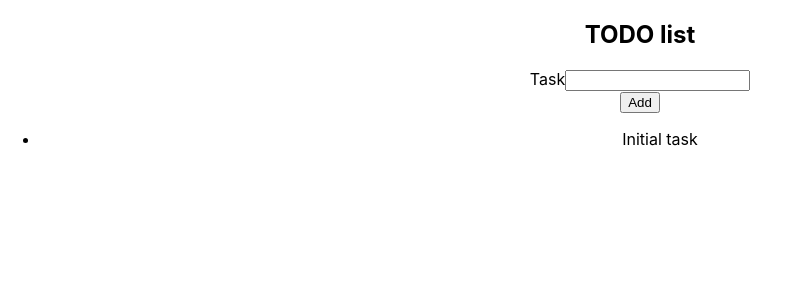
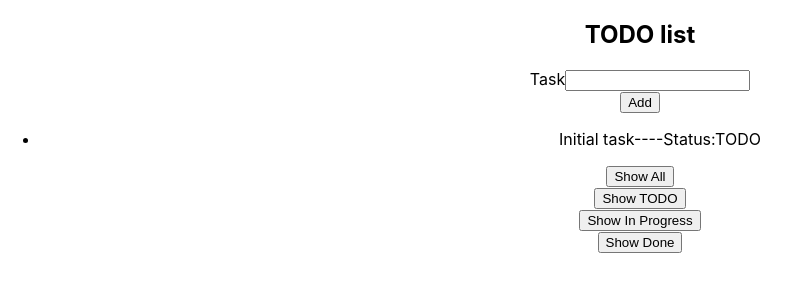
Before and after one commit to ivaylo-apostolov/React-app-TODO-list, a React (Create React App) app in the folder todo/: page / in a window 1280 px wide. Shown: the top 300 px of the page, without its empty margins (0-800 px from the left). Built offline with nearby package versions, Linux system fonts and the light colour scheme.

Commit message:
Update TaskList component, add Task compnent, add events for changing status and to be displayed by diff status

```diff
--- a/todo/src/App.js
+++ b/todo/src/App.js
@@ -1,60 +1,104 @@
 import React, { Component } from "react";
 import Input from "./components/Input/Input";
 import Button from "./components/button/button";
-import TasksList from "./components/tasksList/TasksList"
-import './App.css';
+import Task from "./components/task/Task";
+import TasksList from "./components/tasksList/TasksList";
+import "./App.css";
 
 class App extends Component {
   state = {
     tasks: [
       {
         name: "Initial task",
-        status: "Active",
-        id: "Initial task"
-      }
+        status: "TODO",
+        id: "Initial task",
+      },
     ],
-    inputContent: ""
+    inputContent: "",
+    toShow: "TODO"
   };
 
   inputChange = (event) => {
     let inputValue = this.state.inputContent;
     inputValue = event.target.value;
-    this.setState({inputContent:inputValue})
-  }
+    this.setState({ inputContent: inputValue });
+  };
 
   addTaskToList = () => {
     //TODO check if exists
     let updatedTasks = this.state.tasks;
     let newTask = {
-        name: this.state.inputContent,
-        status: "Active",
-        id: this.state.inputContent
-    }
+      name: this.state.inputContent,
+      status: "TODO",
+      id: this.state.inputContent,
+    };
     updatedTasks.push(newTask);
     this.setState({
-      tasks:updatedTasks
+      tasks: updatedTasks
+    });
+  };
+
+  showChoosenTasks = (choosenTaskName) => {
+    let updatedToShow = this.state.toShow;
+    updatedToShow = choosenTaskName;
+    this.setState({
+      toShow: updatedToShow
+    })
+  }
+
+  changeStatus = (taskIndex) => {
+    let task = {...this.state.tasks[taskIndex]};
+    if(task.status === "TODO") {
+      task.status = "In Progress"
+    } else if(task.status === "In Progress") {
+      task.status = "Done"
+    } else if(task.status === "Done") {
+      task.status = "TODO"
+    }
+
+    const tasksArr = [...this.state.tasks];
+    tasksArr[taskIndex] = task;
+    this.setState({
+      tasks:tasksArr
     })
   }
 
   render() {
-    let tasks = null;
-    tasks = (
+    const tasks = this.state.tasks;
+    const tasksLst = tasks.map((task, index) => {
+    if (this.state.toShow === task.status || this.state.toShow === "All") {
+      return <Task
+            click = {() => this.changeStatus(index)}
+            key={task.id}
+            name={task.name}
+            status={task.status} />
+    }
+  });
+    let tasksList = (
       <div>
         <TasksList
-        tasksList={this.state.tasks} />
+        tasksList={tasksLst}
+        toShow={this.state.toShow} />
       </div>
-    )
+    );
 
     return (
       <div className="App">
         <h2>TODO list</h2>
         <Input
-        changed = {(event) => {this.inputChange(event)}}
-        labelText = "Task"/>
-        <Button
-        click = {this.addTaskToList}
-        btnName = "Add" />
-        {tasks}
+          changed={(event) => {
+            this.inputChange(event);
+          }}
+          labelText="Task"
+        />
+        <Button click={this.addTaskToList} btnName="Add" />
+        {tasksList}
+        <div>
+          <Button click={() => this.showChoosenTasks("All")} btnName="Show All" />
+          <Button click={() => this.showChoosenTasks("TODO")} btnName="Show TODO" />
+          <Button click={() => this.showChoosenTasks("In Progress")} btnName="Show In Progress" />
+          <Button click={() => this.showChoosenTasks("Done")} btnName="Show Done" />
+        </div>
       </div>
     );
   }
--- /dev/null
+++ b/todo/src/components/task/Task.js
@@ -0,0 +1,9 @@
+import React from 'react'
+
+const task = (props) => {
+    return (
+        <li key={props.key} onClick={props.click}>{props.name}----Status:{props.status}</li>
+    )
+}
+
+export default task;
--- a/todo/src/components/tasksList/TasksList.js
+++ b/todo/src/components/tasksList/TasksList.js
@@ -1,12 +1,9 @@
-import React from 'react';
+import React from "react";
 
 const tasksList = (props) => {
-  const tasks = props.tasksList;
-  const tasksList = tasks.map((task) =>
-  <li key={task.id}>{task.name}</li>);
   return (
     <div className="tasksList">
-      <ul>{tasksList}</ul>
+      <ul>{props.tasksList}</ul>
     </div>
   );
 };
```
